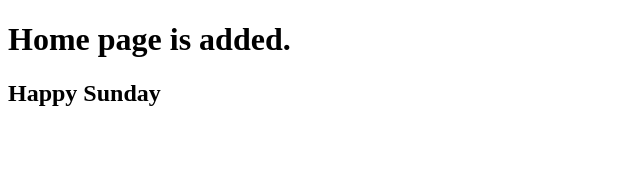
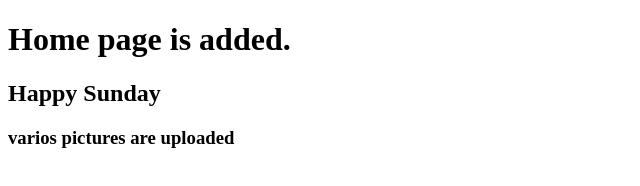
Before and after one commit to AsmitaAdke/git-practice-icp-10, a plain HTML site: page home.html in a window 1280 px wide. Shown: the whole page, without its empty margins (0-640 px from the left). Drawn offline with Linux system fonts and the light colour scheme.

Commit message:
pictures are added

```diff
--- a/home.html
+++ b/home.html
@@ -6,5 +6,6 @@
 <body>
         <h1>Home page is added.</h1>
         <h2>Happy Sunday</h2>
+        <h3>varios pictures are uploaded</h3>
 </body>
 </html>
```
